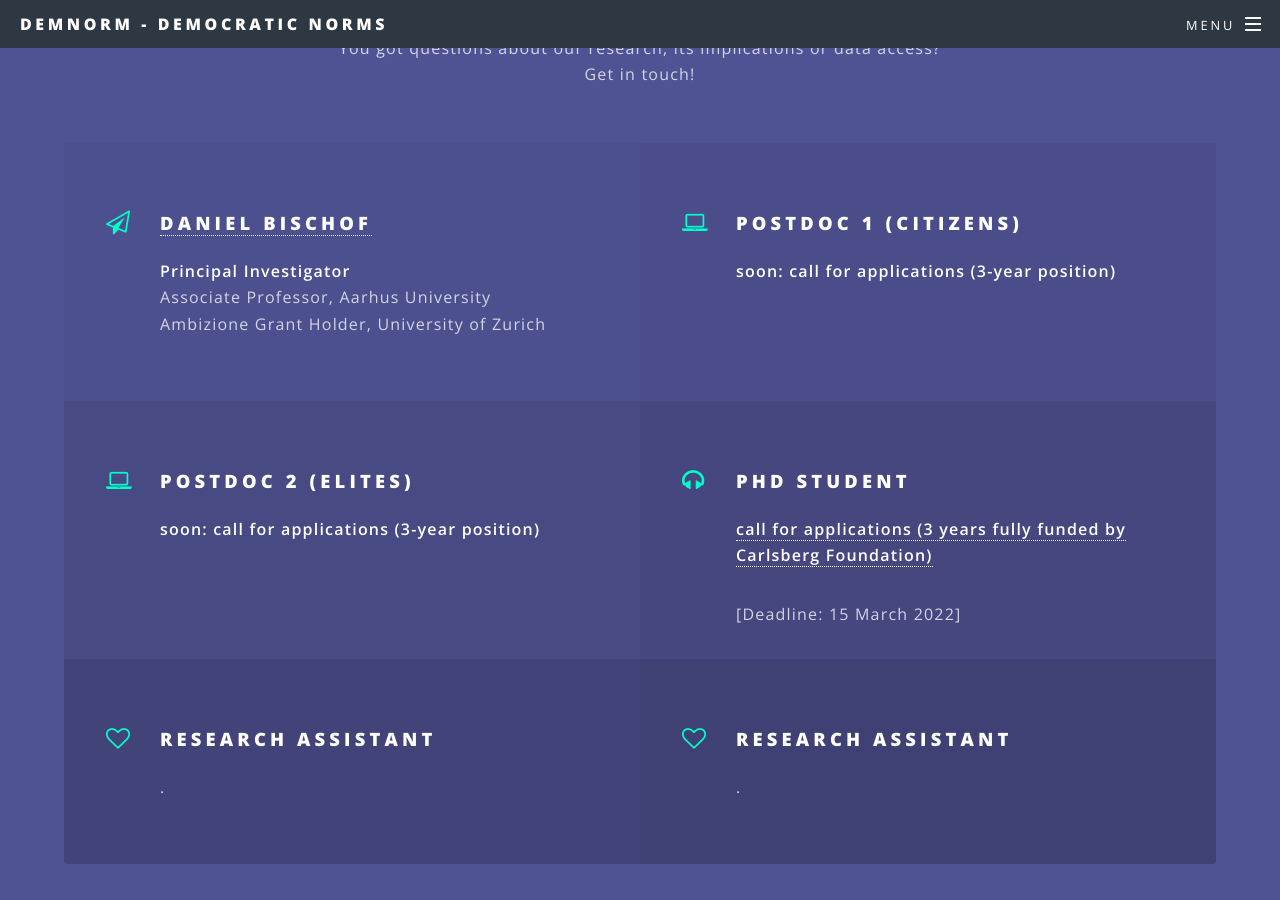
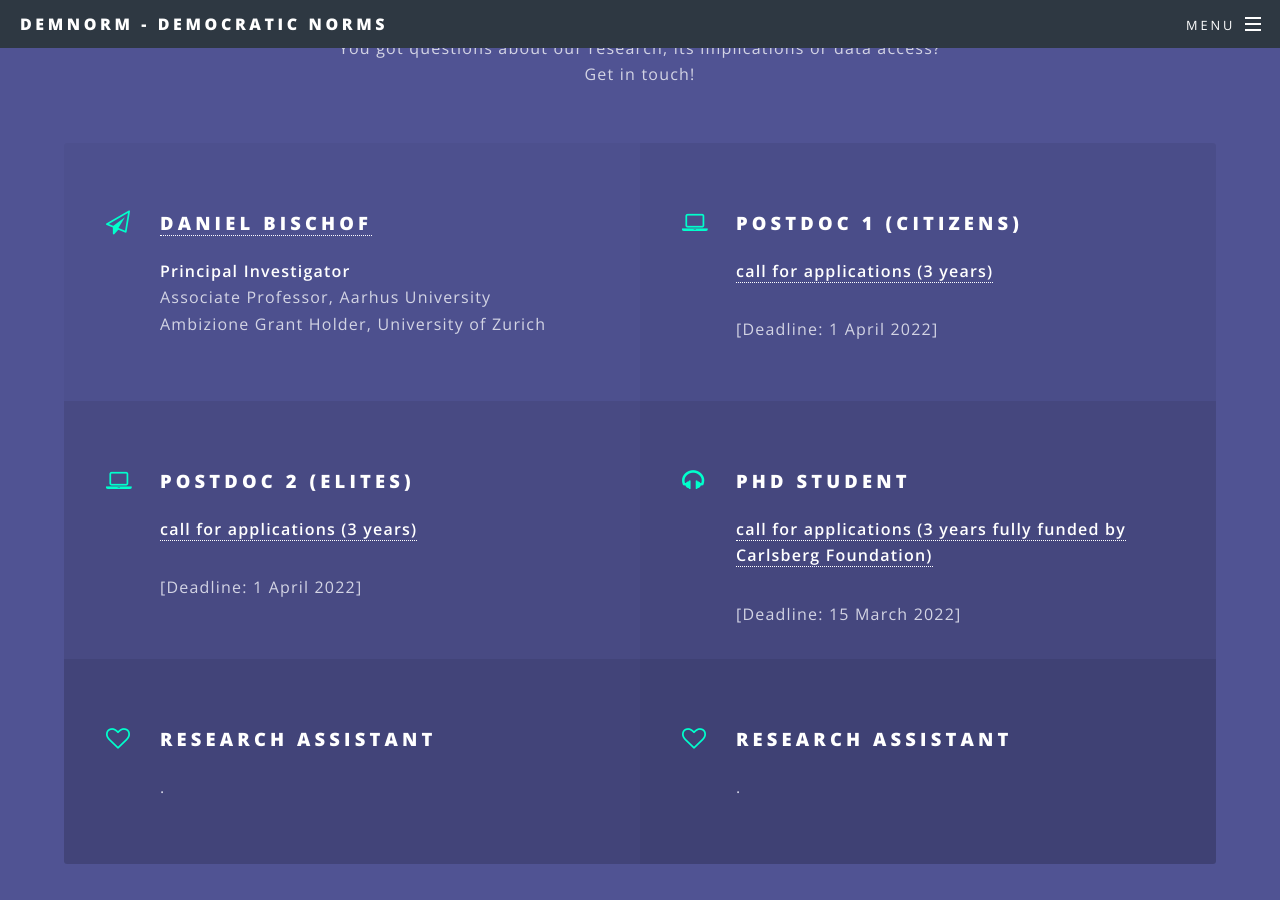
Before and after one commit to demnorm/demnorm.github.io, a Jekyll site: the page built from index.html, in a window 1280 px wide and 900 px high, scrolled down 3303 px. Built offline with Jekyll 4.4.1, drawn with Linux system fonts in a browser that asks for light colours.

Commit message:
Update index.html

```diff
--- a/index.html
+++ b/index.html
@@ -70,11 +70,13 @@ layout: landing
 								</li>
 								<li class="icon fa-laptop">
 									<h3>Postdoc 1 (citizens)</h3>
-									<p><b> soon: call for applications (3-year position) </b></p>
+									<p><b> <a href="https://bss.au.dk/om-aarhus-bss/ledige-stillinger/job/2-postdocs-in-political-science" target="_blank">call for applications (3 years)</a></b></p>
+									[Deadline: 1 April 2022]
 								</li>
 								<li class="icon fa-laptop">
 									<h3>Postdoc 2 (elites)</h3>
-									<p><b> soon: call for applications (3-year position) </b></p>
+									<p><b> <a href="https://bss.au.dk/om-aarhus-bss/ledige-stillinger/job/2-postdocs-in-political-science" target="_blank">call for applications (3 years)</a></b></p>
+									[Deadline: 1 April 2022]
 								</li>
 								<li class="icon fa-headphones">
 									<h3>PhD student</h3>
```
